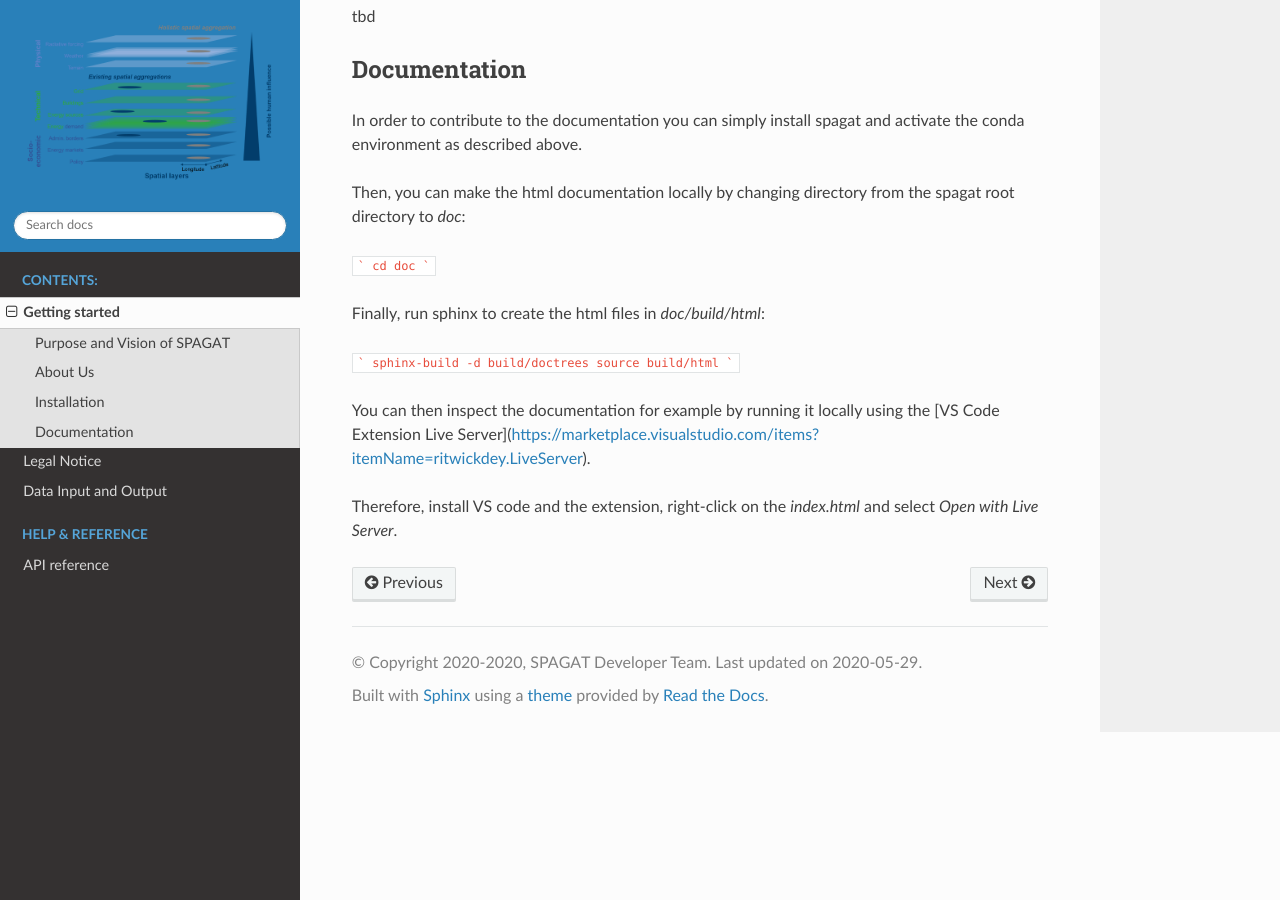
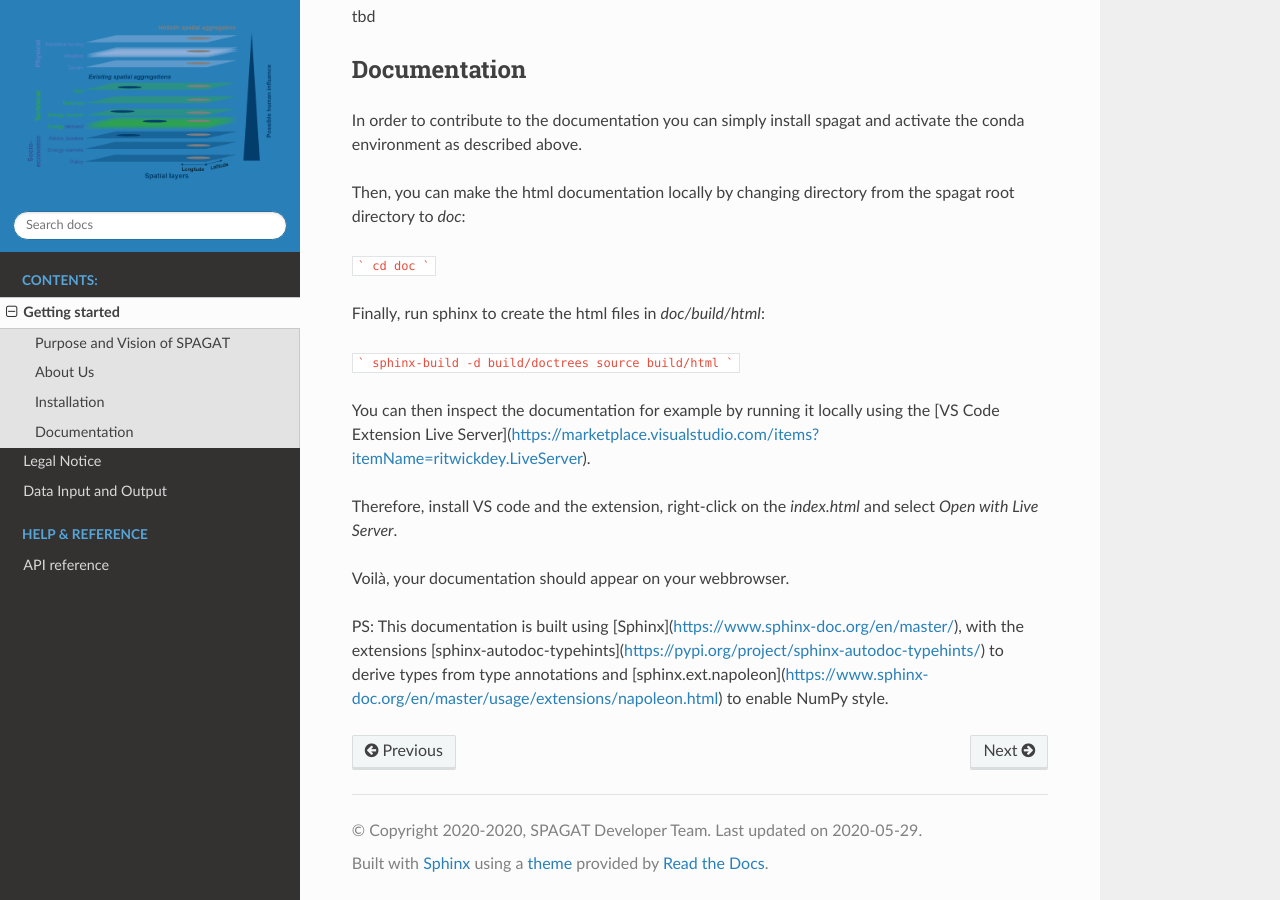
Before and after one commit to FZJ-IEK3-VSA/FINE, a Sphinx documentation site: the page built from doc/source/getting_started_doc.rst, in a window 1280 px wide and 900 px high, scrolled down 2531 px. Built offline with Sphinx 7.4.7 and the Read the Docs theme 2.0.0, drawn with Linux system fonts in a browser that asks for light colours; formulas are drawn with MathJax 3.

Commit message:
added sphinx links to documentation section

```diff
--- a/doc/source/getting_started_doc.rst
+++ b/doc/source/getting_started_doc.rst
@@ -113,3 +113,7 @@ sphinx-build -d build/doctrees source build/html
 You can then inspect the documentation for example by running it locally using the [VS Code Extension Live Server](https://marketplace.visualstudio.com/items?itemName=ritwickdey.LiveServer).
 
 Therefore, install VS code and the extension, right-click on the `index.html` and select `Open with Live Server`.
+
+Voilà, your documentation should appear on your webbrowser.
+
+PS: This documentation is built using [Sphinx](https://www.sphinx-doc.org/en/master/), with the extensions [sphinx-autodoc-typehints](https://pypi.org/project/sphinx-autodoc-typehints/) to derive types from type annotations and [sphinx.ext.napoleon](https://www.sphinx-doc.org/en/master/usage/extensions/napoleon.html) to enable NumPy style.
```
